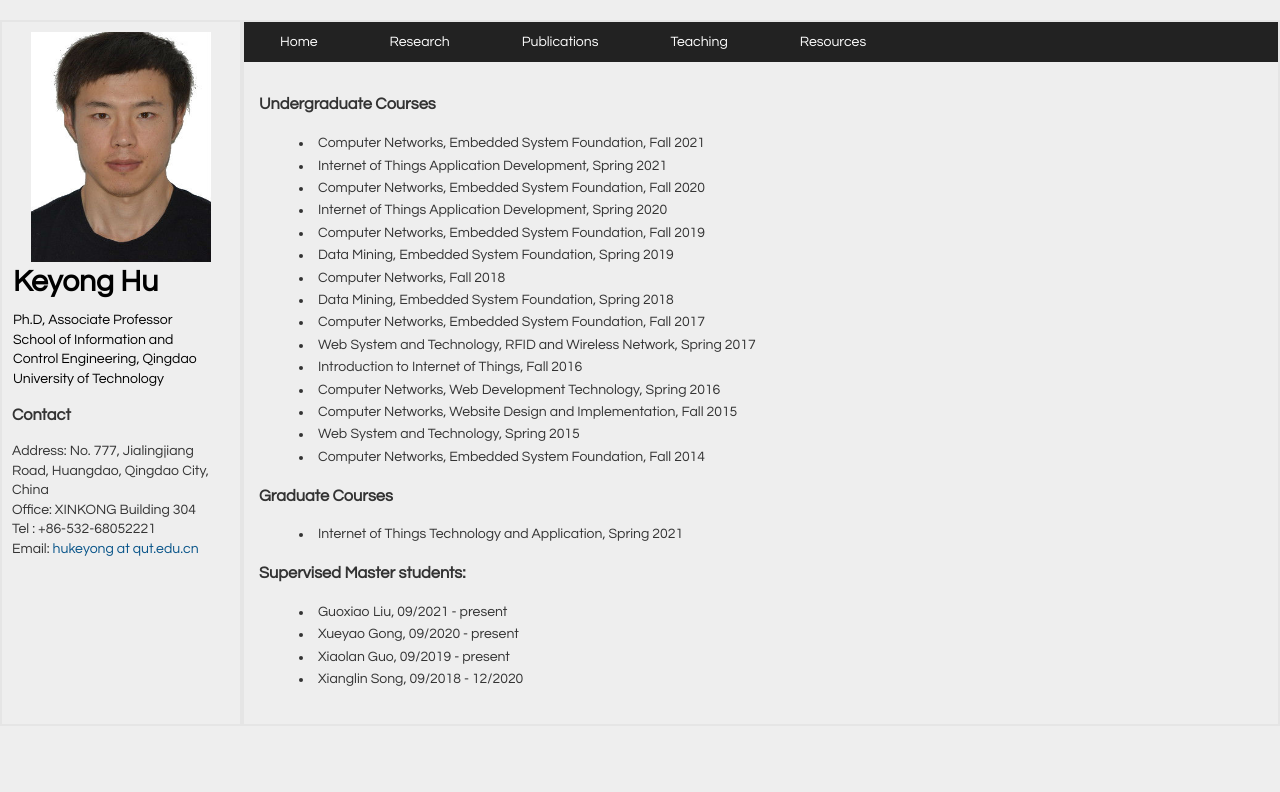
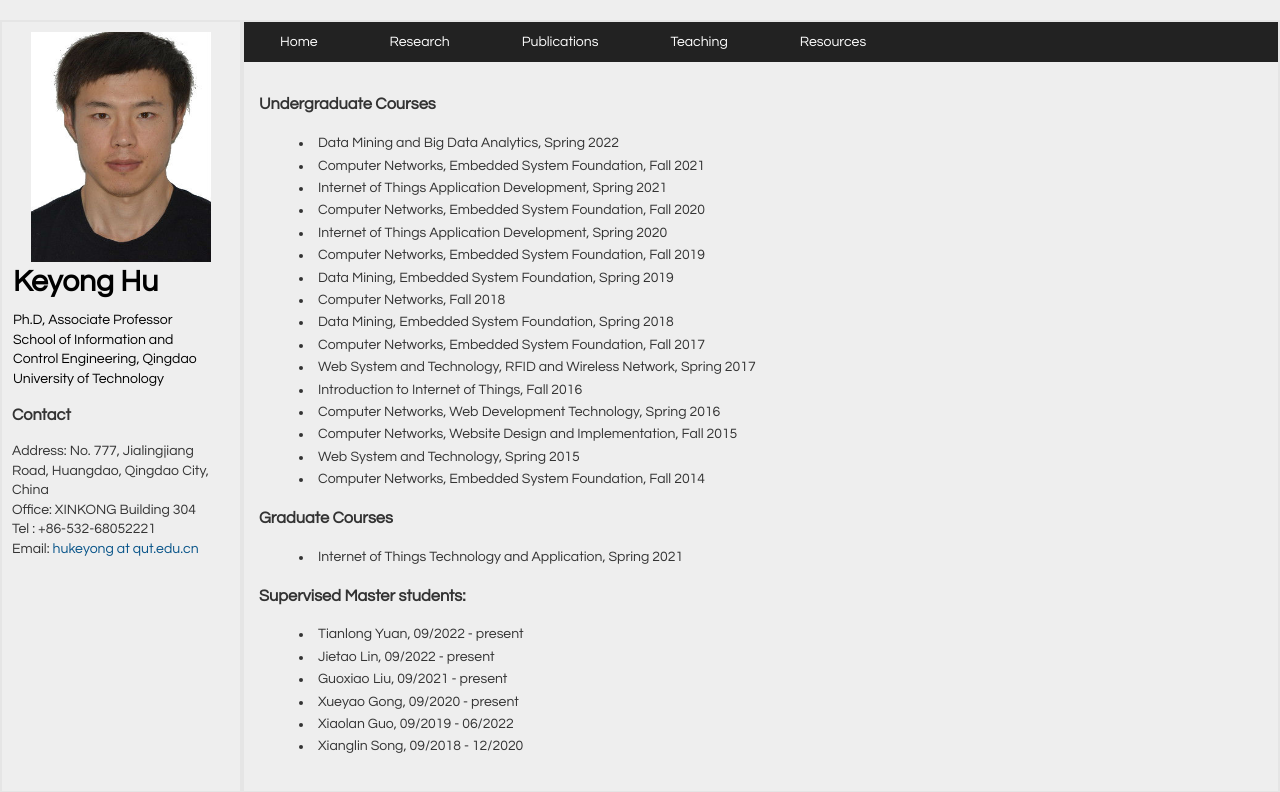
Before and after one commit to keyonghu/keyonghu.github.io, a plain HTML site: page teaching.html in a window 1280 px wide. Drawn offline with Linux system fonts and the light colour scheme.

Commit message:
Update teaching.html

```diff
--- a/teaching.html
+++ b/teaching.html
@@ -45,6 +45,7 @@
              				<dl>
                				<dt><h3>Undergraduate Courses</h3></dt>
 				<dd>
+				<li>Data Mining and Big Data Analytics, Spring 2022</li>
 				<li>Computer Networks, Embedded System Foundation, Fall 2021</li>
 				<li>Internet of Things Application Development, Spring 2021</li>
 				<li>Computer Networks, Embedded System Foundation, Fall 2020</li>
@@ -71,9 +72,11 @@
 
 				<dt><h3>Supervised Master students:</h3></dt>
 				<dd>
+					<li>Tianlong Yuan, 09/2022 - present</li>
+					<li>Jietao Lin, 09/2022 - present</li>
 					<li>Guoxiao Liu, 09/2021 - present</li>
 					<li>Xueyao Gong, 09/2020 - present</li>
-       	      				<li>Xiaolan Guo, 09/2019 - present</li>
+       	      				<li>Xiaolan Guo, 09/2019 - 06/2022</li>
               				<li>Xianglin Song, 09/2018 - 12/2020</li>
            			</dd>
 
```
